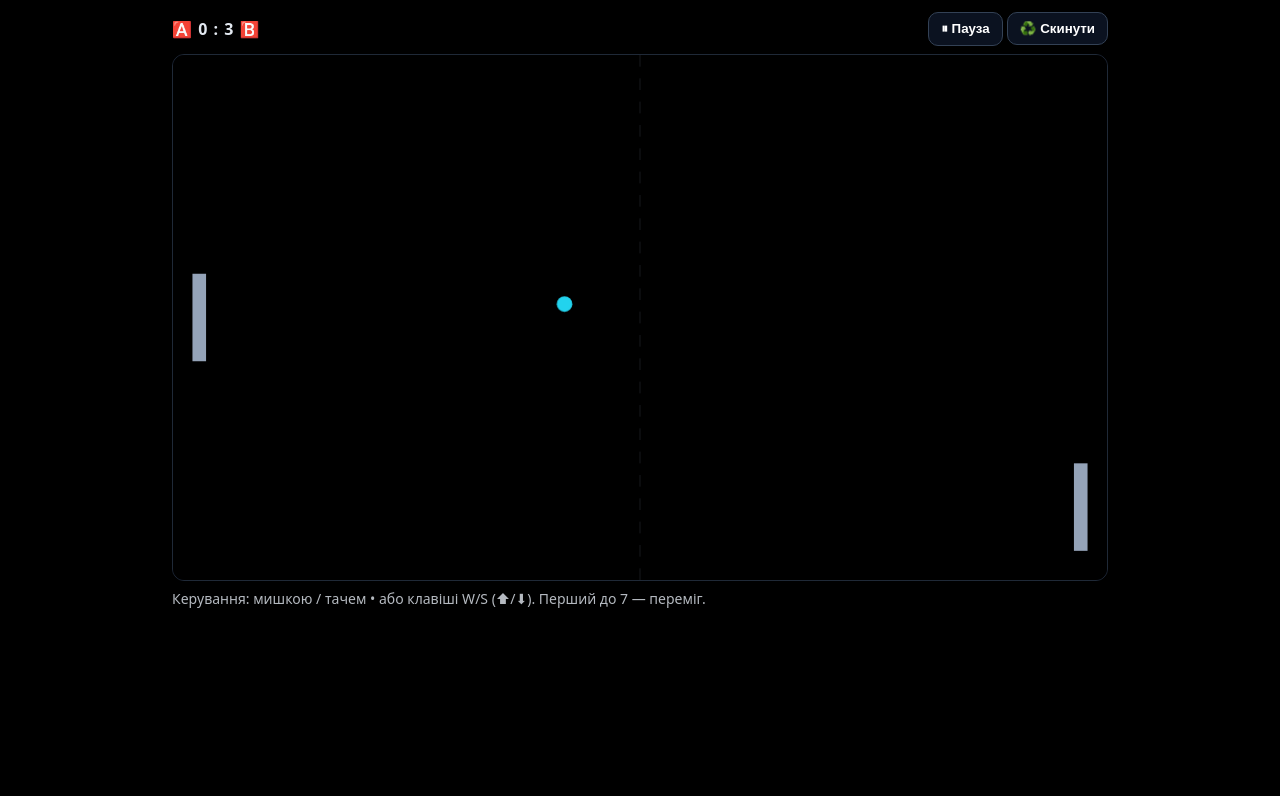
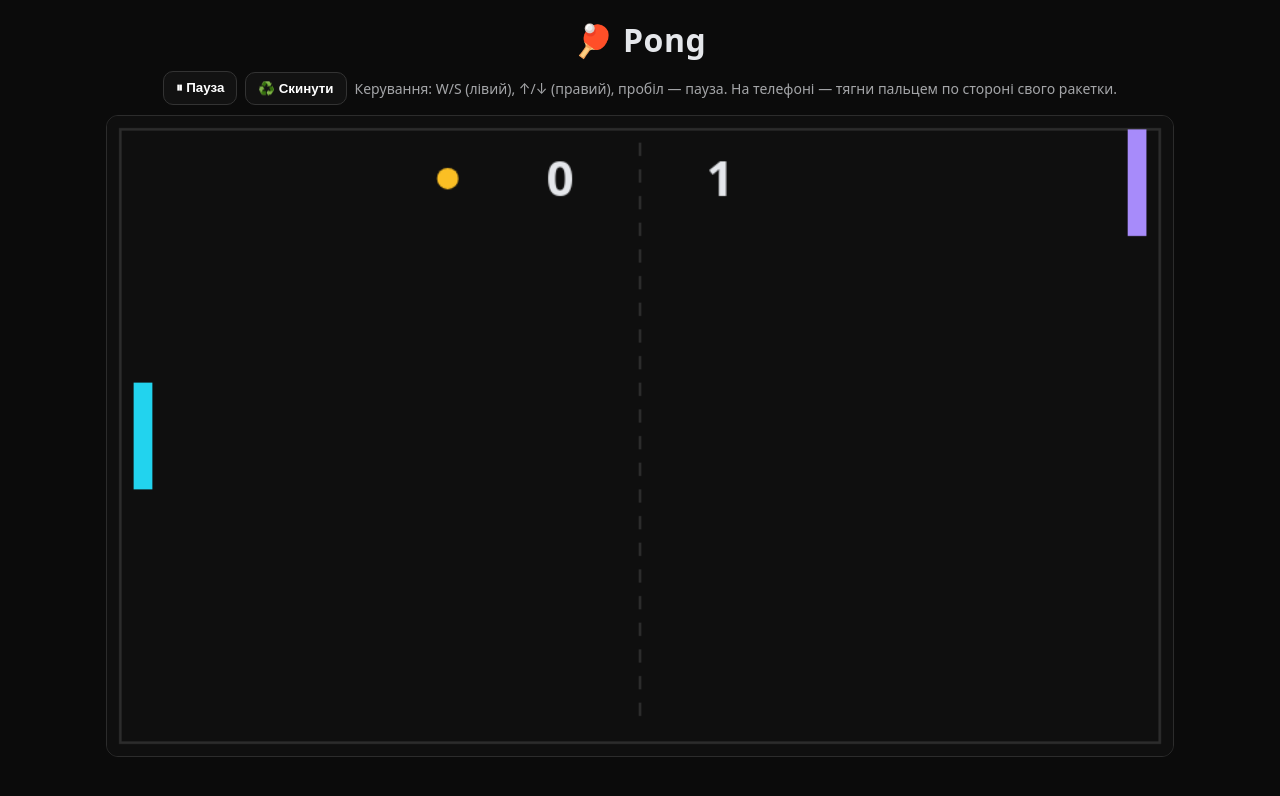
Before and after one commit to denisbondarnote3-jpg/truck-routr, a plain HTML site: page games/pong.html in a window 1280 px wide. Drawn offline with Linux system fonts and the light colour scheme.

Commit message:
Add Pong game

```diff
--- a/games/pong.html
+++ b/games/pong.html
@@ -1,181 +1,184 @@
-<!doctype html>
+<!DOCTYPE html>
 <html lang="uk">
 <head>
-<meta charset="utf-8">
-<meta name="viewport" content="width=device-width,initial-scale=1">
+<meta charset="UTF-8" />
+<meta name="viewport" content="width=device-width,initial-scale=1" />
 <title>Pong</title>
 <style>
-  :root{--bg:#000;--line:#1e293b;--text:#e2e8f0;--accent:#22d3ee;--win:#10b981}
-  *{box-sizing:border-box} html,body{height:100%;margin:0;background:#000;color:var(--text);font-family:system-ui,Segoe UI,Roboto,Inter,Arial}
-  .wrap{max-width:960px;margin:0 auto;padding:12px}
-  .top{display:flex;justify-content:space-between;align-items:center;margin-bottom:8px}
-  .btn{padding:8px 12px;border:1px solid #334155;border-radius:10px;background:#0b1220;color:#fff;font-weight:700;cursor:pointer}
-  .btn:active{transform:scale(.98)}
-  .score{font-weight:900;letter-spacing:1px}
-  canvas{width:100%;height:auto;background:#020617;border:1px solid #1f2937;border-radius:12px;display:block}
-  .help{opacity:.8;font-size:14px;margin-top:8px}
+  :root{--bg:#0b0b0b;--line:#2c2c2c;--p1:#22d3ee;--p2:#a78bfa;--ball:#fbbf24;--txt:#e5e7eb}
+  html,body{height:100%;margin:0;background:var(--bg);color:var(--txt);font-family:system-ui,Segoe UI,Roboto,Inter,Arial}
+  .wrap{display:flex;flex-direction:column;align-items:center;gap:10px;padding:12px}
+  h1{margin:6px 0 0;font-weight:900;letter-spacing:.5px}
+  .bar{display:flex;gap:8px;align-items:center;flex-wrap:wrap}
+  button{border:1px solid #333;background:#121212;color:#fff;padding:8px 12px;border-radius:10px;font-weight:700;cursor:pointer}
+  #c{background:#111;border:1px solid var(--line);border-radius:12px;touch-action:none}
+  .hint{opacity:.7;font-size:14px}
 </style>
 </head>
 <body>
-  <div class="wrap">
-    <div class="top">
-      <div class="score">🅰️ <span id="sL">0</span> : <span id="sR">0</span> 🅱️</div>
-      <div>
-        <button id="btnPause" class="btn">⏸ Пауза</button>
-        <button id="btnReset" class="btn">♻️ Скинути</button>
-      </div>
-    </div>
-    <canvas id="game" width="960" height="540"></canvas>
-    <div class="help">Керування: мишкою / тачем • або клавіші W/S (⬆︎/⬇︎). Перший до 7 — переміг.</div>
+<div class="wrap">
+  <h1>🏓 Pong</h1>
+  <div class="bar">
+    <button id="btnPause">⏸ Пауза</button>
+    <button id="btnReset">♻️ Скинути</button>
+    <span class="hint">Керування: W/S (лівий), ↑/↓ (правий), пробіл — пауза. На телефоні — тягни пальцем по стороні свого ракетки.</span>
   </div>
+  <canvas id="c" width="800" height="480"></canvas>
+</div>
 
 <script>
-const cvs = document.getElementById('game');
-const ctx = cvs.getContext('2d',{alpha:false});
+const cvs = document.getElementById('c');
+const ctx = cvs.getContext('2d');
 
-const W = cvs.width, H = cvs.height;
-const mid = H/2;
+function fit() {                    // адаптив: вписати в ширину, але не більше 95vh
+  const scale = Math.min(window.innerWidth*0.96/cvs.width, window.innerHeight*0.8/cvs.height);
+  cvs.style.width = (cvs.width*scale|0)+'px';
+  cvs.style.height= (cvs.height*scale|0)+'px';
+}
+window.addEventListener('resize', fit); fit();
 
-// об’єкти
-const PADDLE_H = 90, PADDLE_W = 14, MARGIN = 20;
-const left = { x:MARGIN, y:mid-PADDLE_H/2, w:PADDLE_W, h:PADDLE_H, vy:0 };
-const right= { x:W-MARGIN-PADDLE_W, y:mid-PADDLE_H/2, w:PADDLE_W, h:PADDLE_H, vy:0 };
+// гра
+const PADDLE_W=14, PADDLE_H=80, BALL_R=8, SPEED=5, AI=0.12;
+let paused=false;
+const state = {
+  l:{x:20, y:cvs.height/2-PADDLE_H/2, s:0, score:0},
+  r:{x:cvs.width-20-PADDLE_W, y:cvs.height/2-PADDLE_H/2, s:0, score:0},
+  b:{x:cvs.width/2, y:cvs.height/2, vx:SPEED*(Math.random()<.5?-1:1), vy:(Math.random()*2-1)*SPEED}
+};
 
-const ball0=()=>({ x:W/2, y:H/2, r:8, vx:(Math.random()<.5?-1:1)*(4+Math.random()*2), vy:(Math.random()-.5)*6 });
-let ball = ball0();
+function resetBall(toLeft){
+  state.b.x=cvs.width/2; state.b.y=cvs.height/2;
+  const dir = toLeft ? -1:1;
+  state.b.vx = dir*(SPEED+Math.random()*2);
+  state.b.vy = (Math.random()*2-1)*SPEED;
+}
+function clamp(v,a,b){ return v<a?a:v>b?b:v; }
 
-let sL=0,sR=0, paused=false, raf;
+function step(){
+  if(paused){ draw(); requestAnimationFrame(step); return; }
 
-const sLel=document.getElementById('sL'), sRel=document.getElementById('sR');
-const btnPause=document.getElementById('btnPause'), btnReset=document.getElementById('btnReset');
+  // рух ракеток (швидкість множимо для плавності)
+  state.l.y = clamp(state.l.y + state.l.s*7, 10, cvs.height-PADDLE_H-10);
+  state.r.y = clamp(state.r.y + state.r.s*7, 10, cvs.height-PADDLE_H-10);
 
-function clamp(v,a,b){ return Math.max(a,Math.min(b,v)); }
+  // простий AI: тягне праву ракетку до м’яча (якщо не керує гравець)
+  if(!keys['ArrowUp'] && !keys['ArrowDown']){
+    const target = state.b.y - (state.r.y + PADDLE_H/2);
+    state.r.y += clamp(target, -6, 6)*AI*20;
+    state.r.y = clamp(state.r.y, 10, cvs.height-PADDLE_H-10);
+  }
 
-function drawCourt(){
-  ctx.fillStyle="#000";
-  ctx.fillRect(0,0,W,H);
-  // сітка
-  ctx.strokeStyle="rgba(148,163,184,.15)";
-  ctx.lineWidth=1;
-  for(let y=0;y<H;y+=24){
-    ctx.beginPath(); ctx.moveTo(W/2,y); ctx.lineTo(W/2,y+12); ctx.stroke();
+  // рух м’яча
+  state.b.x += state.b.vx;
+  state.b.y += state.b.vy;
+
+  // відбиття від стелі/підлоги
+  if(state.b.y-BALL_R<=10 && state.b.vy<0){ state.b.vy*=-1; state.b.y=10+BALL_R; }
+  if(state.b.y+BALL_R>=cvs.height-10 && state.b.vy>0){ state.b.vy*=-1; state.b.y=cvs.height-10-BALL_R; }
+
+  // зіткнення з лівою ракеткою
+  if(state.b.x-BALL_R<=state.l.x+PADDLE_W && state.b.x>state.l.x &&
+     state.b.y>=state.l.y && state.b.y<=state.l.y+PADDLE_H && state.b.vx<0){
+    const rel=(state.b.y-(state.l.y+PADDLE_H/2))/(PADDLE_H/2);
+    state.b.vx = Math.abs(state.b.vx)+0.3;   // прискорення
+    state.b.vy = rel*6;
+  }
+  // з правою
+  if(state.b.x+BALL_R>=state.r.x && state.b.x<state.r.x+PADDLE_W &&
+     state.b.y>=state.r.y && state.b.y<=state.r.y+PADDLE_H && state.b.vx>0){
+    const rel=(state.b.y-(state.r.y+PADDLE_H/2))/(PADDLE_H/2);
+    state.b.vx = -Math.abs(state.b.vx)-0.3;
+    state.b.vy = rel*6;
+  }
+
+  // гол
+  if(state.b.x<-20){ state.r.score++; resetBall(false); }
+  if(state.b.x>cvs.width+20){ state.l.score++; resetBall(true); }
+
+  draw();
+  requestAnimationFrame(step);
+}
+
+function draw(){
+  // фон
+  ctx.fillStyle = '#0f0f0f';
+  ctx.fillRect(0,0,cvs.width,cvs.height);
+  // межі
+  ctx.strokeStyle= getComputedStyle(document.documentElement).getPropertyValue('--line');
+  ctx.lineWidth=2;
+  ctx.strokeRect(10,10,cvs.width-20,cvs.height-20);
+  // центральна лінія
+  ctx.setLineDash([10,10]); ctx.beginPath();
+  ctx.moveTo(cvs.width/2, 20); ctx.lineTo(cvs.width/2, cvs.height-20); ctx.stroke();
+  ctx.setLineDash([]);
+
+  // рахунок
+  ctx.fillStyle='#e5e7eb';
+  ctx.font='bold 36px system-ui,Segoe UI,Roboto';
+  ctx.textAlign='center';
+  ctx.fillText(state.l.score, cvs.width/2-60, 60);
+  ctx.fillText(state.r.score, cvs.width/2+60, 60);
+
+  // ракетки
+  ctx.fillStyle=getComputedStyle(document.documentElement).getPropertyValue('--p1');
+  ctx.fillRect(state.l.x, state.l.y, PADDLE_W, PADDLE_H);
+  ctx.fillStyle=getComputedStyle(document.documentElement).getPropertyValue('--p2');
+  ctx.fillRect(state.r.x, state.r.y, PADDLE_W, PADDLE_H);
+
+  // м’яч
+  ctx.fillStyle=getComputedStyle(document.documentElement).getPropertyValue('--ball');
+  ctx.beginPath(); ctx.arc(state.b.x, state.b.y, BALL_R, 0, Math.PI*2); ctx.fill();
+
+  if(paused){
+    ctx.fillStyle='rgba(0,0,0,.45)';
+    ctx.fillRect(0,0,cvs.width,cvs.height);
+    ctx.fillStyle='#fff'; ctx.font='900 42px system-ui';
+    ctx.fillText('Пауза', cvs.width/2, cvs.height/2);
   }
 }
 
-function drawPaddle(p){
-  ctx.fillStyle="#94a3b8";
-  ctx.fillRect(p.x,p.y,p.w,p.h);
+// керування
+const keys={};
+window.addEventListener('keydown',e=>{
+  keys[e.key]=true;
+  if(e.key===' '){ paused=!paused; btnPause.textContent = paused?'▶️ Продовжити':'⏸ Пауза'; }
+  if(e.key==='w'||e.key==='W') state.l.s=-1;
+  if(e.key==='s'||e.key==='S') state.l.s= 1;
+  if(e.key==='ArrowUp')        state.r.s=-1;
+  if(e.key==='ArrowDown')      state.r.s= 1;
+});
+window.addEventListener('keyup',e=>{
+  keys[e.key]=false;
+  if(!keys['w']&&!keys['W']&&!keys['s']&&!keys['S']) state.l.s=0;
+  if(!keys['ArrowUp']&&!keys['ArrowDown'])           state.r.s=0;
+});
+
+// тач-керування (мобільні)
+function touchY(ev){
+  const r=cvs.getBoundingClientRect();
+  return (ev.touches?ev.touches[0]:ev).clientY - r.top;
 }
-
-function drawBall(){
-  ctx.fillStyle="#22d3ee";
-  ctx.beginPath(); ctx.arc(ball.x,ball.y,ball.r,0,Math.PI*2); ctx.fill();
-}
-
-function serve(side){
-  ball = ball0();
-  ball.vx = (side==='L'?1:-1) * (4+Math.random()*2);
-  ball.x += (side==='L'?50:-50);
-}
-
-function update(){
-  // рух ракеток (клавіатура)
-  left.y += left.vy;
-  right.y += right.vy;
-  left.y = clamp(left.y, 0, H-left.h);
-  right.y= clamp(right.y,0,H-right.h);
-
-  // AI для правої (легка допомога гравцю)
-  const target = ball.y - right.h/2;
-  right.y += clamp(target-right.y, -5, 5);
-
-  // м’яч
-  ball.x += ball.vx;
-  ball.y += ball.vy;
-
-  // відскоки зверху/знизу
-  if(ball.y - ball.r < 0){ ball.y = ball.r; ball.vy *= -1; }
-  if(ball.y + ball.r > H){ ball.y = H - ball.r; ball.vy *= -1; }
-
-  // колізії з ракетками
-  const hitL = ball.x-ball.r <= left.x+left.w && ball.y>=left.y && ball.y<=left.y+left.h;
-  const hitR = ball.x+ball.r >= right.x && ball.y>=right.y && ball.y<=right.y+right.h;
-
-  if(hitL){
-    ball.x = left.x+left.w+ball.r;
-    const rel = (ball.y - (left.y+left.h/2)) / (left.h/2);
-    ball.vx = Math.abs(ball.vx) + 0.2;
-    ball.vx *= 1;
-    ball.vy = rel*6;
-  }
-  if(hitR){
-    ball.x = right.x - ball.r;
-    const rel = (ball.y - (right.y+right.h/2)) / (right.h/2);
-    ball.vx = -Math.abs(ball.vx) - 0.2;
-    ball.vy = rel*6;
-  }
-
-  // гол
-  if(ball.x < -30){ sR++; sRel.textContent=sR; serve('R'); }
-  if(ball.x > W+30){ sL++; sLel.textContent=sL; serve('L'); }
-
-  // переможець
-  if(sL>=7 || sR>=7){
-    paused = true;
-    ctx.fillStyle = (sL>sR?'#10b981':'#ef4444');
-    ctx.font = "bold 48px system-ui,Segoe UI,Roboto,Inter,Arial";
-    ctx.textAlign="center";
-    ctx.fillText((sL>sR?'Лівий гравець переміг!':'Правий гравець переміг!'), W/2, H/2);
-    cancelAnimationFrame(raf);
-    return;
-  }
-}
-
-function render(){
-  drawCourt();
-  drawPaddle(left); drawPaddle(right);
-  drawBall();
-}
-
-function loop(){
-  if(!paused){ update(); render(); }
-  raf = requestAnimationFrame(loop);
-}
-
-// керування мишкою/тачем
-function toCanvasY(clientY){
-  const r = cvs.getBoundingClientRect();
-  const y = (clientY - r.top) * (cvs.height / r.height);
-  return clamp(y - left.h/2, 0, H-left.h);
-}
-cvs.addEventListener('mousemove', e=>{ left.y = toCanvasY(e.clientY); });
-cvs.addEventListener('touchmove', e=>{ left.y = toCanvasY(e.touches[0].clientY); e.preventDefault(); }, {passive:false});
-
-// клавіатура
-window.addEventListener('keydown', e=>{
-  if(e.key==='w' || e.key==='ArrowUp') left.vy = -7;
-  if(e.key==='s' || e.key==='ArrowDown') left.vy = 7;
-  if(e.code==='Space') togglePause();
+cvs.addEventListener('pointerdown',e=>{
+  const x=e.clientX - cvs.getBoundingClientRect().left;
+  if(x<cvs.width/2) state.l.y = clamp(touchY(e)-PADDLE_H/2, 10, cvs.height-PADDLE_H-10);
+  else              state.r.y = clamp(touchY(e)-PADDLE_H/2, 10, cvs.height-PADDLE_H-10);
 });
-window.addEventListener('keyup', e=>{
-  if(['w','ArrowUp','s','ArrowDown'].includes(e.key)) left.vy = 0;
+cvs.addEventListener('pointermove',e=>{
+  if(e.buttons!==1) return;
+  const x=e.clientX - cvs.getBoundingClientRect().left;
+  if(x<cvs.width/2) state.l.y = clamp(touchY(e)-PADDLE_H/2, 10, cvs.height-PADDLE_H-10);
+  else              state.r.y = clamp(touchY(e)-PADDLE_H/2, 10, cvs.height-PADDLE_H-10);
 });
 
 // кнопки
-function togglePause(){
-  paused = !paused;
-  btnPause.textContent = paused?'▶️ Продовжити':'⏸ Пауза';
-}
-btnPause.onclick = togglePause;
-btnReset.onclick = ()=>{
-  sL=sR=0; sLel.textContent='0'; sRel.textContent='0';
-  left.y=right.y=mid-PADDLE_H/2; left.vy=right.vy=0;
-  paused=false; btnPause.textContent='⏸ Пауза';
-  serve(Math.random()<.5?'L':'R');
-};
+const btnPause=document.getElementById('btnPause');
+const btnReset=document.getElementById('btnReset');
+btnPause.onclick=()=>{ paused=!paused; btnPause.textContent = paused?'▶️ Продовжити':'⏸ Пауза'; };
+btnReset.onclick=()=>{ state.l.score=0; state.r.score=0; resetBall(Math.random()<.5); };
 
-serve(Math.random()<.5?'L':'R');
-loop();
+resetBall(Math.random()<.5);
+draw();
+requestAnimationFrame(step);
 </script>
 </body>
 </html>
```
